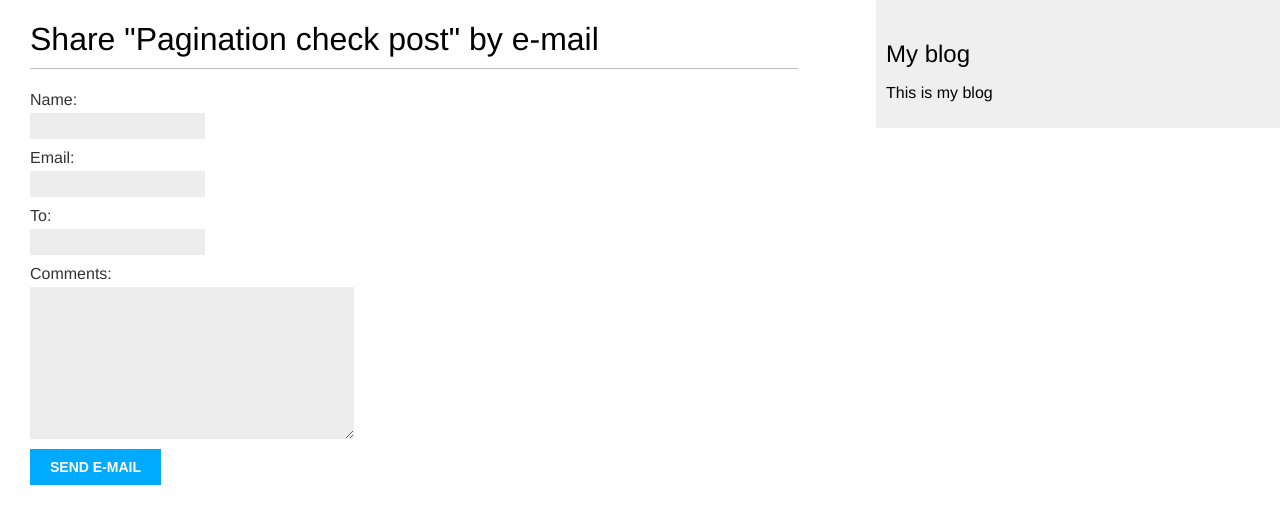
After one commit to yragannaya-shyka/DjangoBook, a Django app: page /blog/5/share/ in a window 1280 px wide. The commit adds this page. Shown: the top 524 px of the page. Run offline with Django 4.2, Linux system fonts and the light colour scheme; data comes from the database, SQL or seed files in the repository.

Commit message:
add e-mail sending func

```diff
--- /dev/null
+++ b/mysite/blog/forms.py
@@ -0,0 +1,9 @@
+from django import forms
+
+
+class EmailPostForm(forms.Form):
+    name = forms.CharField(max_length=25)
+    email = forms.EmailField()
+    to = forms.EmailField()
+    comments = forms.CharField(required=False,
+                               widget=forms.Textarea)
--- a/mysite/blog/templates/blog/post/detail.html
+++ b/mysite/blog/templates/blog/post/detail.html
@@ -8,4 +8,9 @@
         Published {{ post.publish }} by {{ post.author }}
     </p>
     {{ post.body|linebreaks }}
+    <p>
+        <a href="{% url "blog:post_share" post.id%}">
+            Share this post
+        </a>
+    </p>
 {% endblock %}
--- /dev/null
+++ b/mysite/blog/templates/blog/post/share.html
@@ -0,0 +1,19 @@
+{% extends "blog/base.html" %}
+
+{% block title %}Share a post{% endblock  %}
+
+{% block content %}
+    {% if sent %}
+        <h1>E-mail successfuly sent</h1>
+        <p>
+            "{{ post.title }}" was successfuly sent to {{ form.cleaned_data.to }}.
+        </p>
+     {% else %}
+        <h1>Share "{{ post.title }}" by e-mail</h1>
+        <form method="post">
+            {{ form.as_p }}
+            {% csrf_token %}
+            <input type="submit" value="Send e-mail">
+        </form>
+    {% endif %}
+{% endblock  %}
--- a/mysite/blog/urls.py
+++ b/mysite/blog/urls.py
@@ -9,4 +9,6 @@ urlpatterns = [
     path('<int:year>/<int:month>/<int:day>/<slug:post>/',
          views.post_detail,
          name='post_detail'),
+    path('<int:post_id>/share/',
+         views.post_share, name='post_share')
 ]
--- a/mysite/blog/views.py
+++ b/mysite/blog/views.py
@@ -2,7 +2,33 @@ from django.shortcuts import render, get_object_or_404
 from .models import Post
 from django.views.generic import ListView
 from django.core.paginator import Paginator, EmptyPage, PageNotAnInteger
+from .forms import EmailPostForm
+from django.core.mail import send_mail
 # Create your views here.
+
+
+def post_share(request, post_id):
+    post = get_object_or_404(Post, id=post_id, status=Post.Status.PUBLISHED)
+    sent = False
+    if request.method == "POST":
+        form = EmailPostForm(request.POST)
+        if form.is_valid():
+            cd = form.cleaned_data
+            post_url = request.build_absolute_uri(
+                post.get_absolute_url()
+            )
+            subject = f"{cd['name']} recommeds you read " \
+                f"{post.title}"
+            message = f"Read {post.title} at {post_url}\n\n" \
+                f"{cd['name']}\'s comments: {cd['comments']}"
+            send_mail(subject, message,
+                      'shinkarenkosema@gmail.com', [cd['to']])
+            sent = True
+    else:
+        form = EmailPostForm()
+    return render(request, 'blog/post/share.html', {'post': post,
+                                                    'form': form,
+                                                    'sent': sent})
 
 
 class PostListView(ListView):
--- a/mysite/mysite/settings.py
+++ b/mysite/mysite/settings.py
@@ -122,3 +122,9 @@ STATIC_URL = 'static/'
 # https://docs.djangoproject.com/en/4.2/ref/settings/#default-auto-field
 
 DEFAULT_AUTO_FIELD = 'django.db.models.BigAutoField'
+
+EMAIL_HOST = 'smtp.gmail.com'
+EMAIL_HOST_USER = 'shinkarenkosema@gmail.com'
+EMAIL_HOST_PASSWORD = 'ghni mhtl brsf irkc'
+EMAIL_POST = 587
+EMAIL_USE_TLS = True
```
